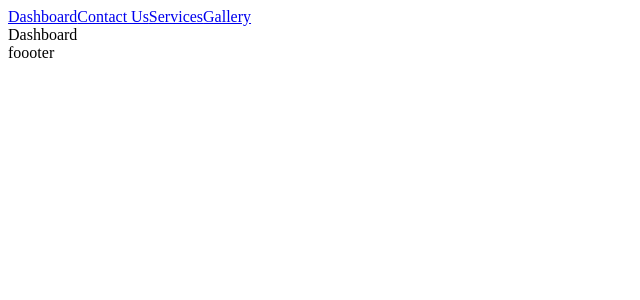
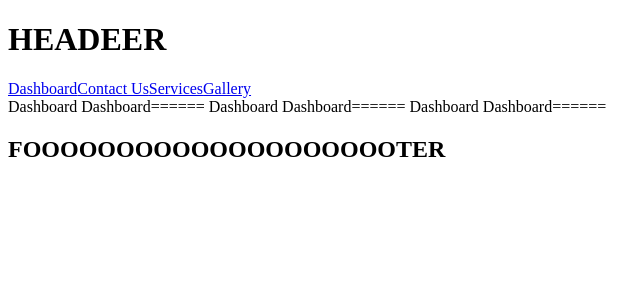
Before and after one commit to ChejAhamed/olamanola, a React (Create React App) app: page / in a window 1280 px wide. Shown: the top 300 px of the page, without its empty margins (0-640 px from the left). Built offline with nearby package versions, Linux system fonts and the light colour scheme.

Commit message:
Add header.css file

```diff
--- a/src/components/Footer/Footer.jsx
+++ b/src/components/Footer/Footer.jsx
@@ -3,7 +3,7 @@ import React from 'react';
 const Footer = function () {
   return (
     <div>
-      foooter
+      <h2>FOOOOOOOOOOOOOOOOOOOOTER</h2>
     </div>
   );
 };
--- /dev/null
+++ b/src/components/Header/Header.css
@@ -0,0 +1,5 @@
+* {
+    margin: 0;
+    padding: 0;
+    text-decoration: none;
+  }
--- a/src/components/Header/Header.jsx
+++ b/src/components/Header/Header.jsx
@@ -4,6 +4,7 @@ import { Link } from 'react-router-dom';
 const Header = function () {
   return (
     <div className="header__nav-container">
+      <h1>HEADEER</h1>
       <nav className="header__navegator">
         <Link className="header__nav-link" to="/">Dashboard</Link>
         <Link className="header__nav-link" to="/contactus">Contact Us</Link>
--- a/src/pages/Dashboard/Dashboard.jsx
+++ b/src/pages/Dashboard/Dashboard.jsx
@@ -3,7 +3,7 @@ import React from 'react';
 const Dashboard = function () {
   return (
     <div>
-      Dashboard
+      Dashboard   Dashboard======  Dashboard   Dashboard======  Dashboard   Dashboard======
     </div>
   );
 };
--- a/src/pages/Servicess/Services.jsx
+++ b/src/pages/Servicess/Services.jsx
@@ -3,7 +3,8 @@ import React from 'react';
 const Services = function () {
   return (
     <div>
-      Services
+      Services   Services  Services  Services  Services  Services  Services  Services  Services
+      Services  Services  Services  Services  Services  Services  Services  Services  Services
     </div>
   );
 };
```
